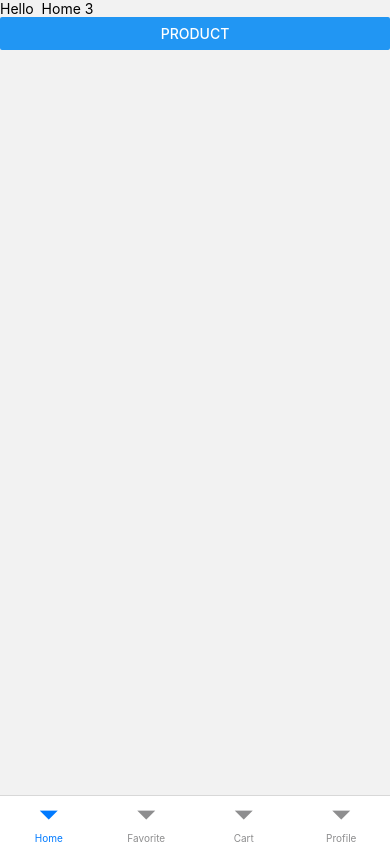
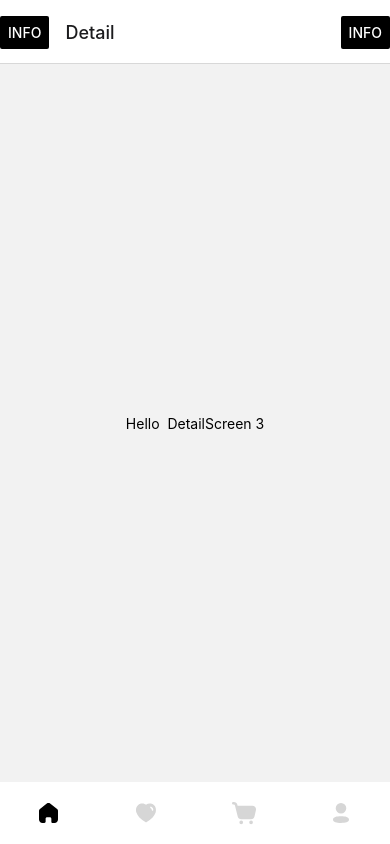
Before and after one commit to ahmetcangurel/mini-store, a React Native app: screen /Home in a window 390 px wide. Both pictures are taken after a click on the button "PRODUCT". Built offline with nearby package versions, Linux system fonts and the light colour scheme.

Commit message:
bottom navigation and icons

```diff
--- a/App.js
+++ b/App.js
@@ -1,11 +1,15 @@
-import { SafeAreaProvider } from 'react-native-safe-area-context';
+import * as React from 'react';
+import { SafeAreaView } from 'react-native';
+import { NavigationContainer } from '@react-navigation/native';
 
 import TabNavigation from './Nagivation';
 
 export default function App() {
   return (
-    <SafeAreaProvider>
-      <TabNavigation />
-    </SafeAreaProvider>
+    <SafeAreaView style={{ flex: 1 }}>
+      <NavigationContainer>
+        <TabNavigation />
+      </NavigationContainer>
+    </SafeAreaView>
   );
 }
--- a/Nagivation.js
+++ b/Nagivation.js
@@ -1,7 +1,6 @@
-
 import * as React from 'react';
-import { NavigationContainer } from '@react-navigation/native';
 import { createBottomTabNavigator } from '@react-navigation/bottom-tabs';
+import { createNativeStackNavigator } from '@react-navigation/native-stack';
 
 import HomeScreen from './Screens/HomeScreen';
 import FavoriteScreen from './Screens/FavoriteScreen';
@@ -9,21 +8,65 @@ import CartScreen from './Screens/CartScreen';
 import ProfileScreen from './Screens/ProfileScreen';
 import DetailScreen from './Screens/DetailScreen'
 
+import TabBar from './components/TabBar';
+import { Button } from 'react-native';
+
+const HomeStack = createNativeStackNavigator();
+
+function HomeStackScreen() {
+    return (
+        <HomeStack.Navigator>
+            <HomeStack.Screen
+                name="Home"
+                component={HomeScreen}
+                options={{
+                    headerRight: () => (
+                        <Button
+                            onPress={() => alert('This is a button!')}
+                            title="Info"
+                            color="#000"
+                        />
+                    )
+                },
+                    { title: 'Header!' }} />
+            <HomeStack.Screen
+                name="Detail"
+                options={{
+                    headerRight: () => (
+                        <Button
+                            onPress={() => alert('This is a button!')}
+                            title="Info"
+                            color="#000"
+                        />
+                    ),
+                    headerLeft: () => (
+                        <Button
+                            onPress={() => alert('This is a button!')}
+                            title="Info"
+                            color="#000"
+                        />
+                    ),
+                }}
+                component={DetailScreen} />
+        </HomeStack.Navigator>
+    );
+}
+
+
 const Tab = createBottomTabNavigator();
 
 function TabNavigation() {
     return (
-        <NavigationContainer>
         <Tab.Navigator
             screenOptions={{ headerShown: false }}
             initialRouteName="Home"
+            tabBar={props => <TabBar {...props} />}
         >
-                <Tab.Screen name="Home" component={HomeScreen} />
+            <Tab.Screen name="Home" component={HomeStackScreen} />
             <Tab.Screen name="Favorite" component={FavoriteScreen} />
             <Tab.Screen name="Cart" component={CartScreen} />
             <Tab.Screen name="Profile" component={ProfileScreen} />
         </Tab.Navigator>
-        </NavigationContainer>
     );
 }
 
--- a/Screens/CartScreen.js
+++ b/Screens/CartScreen.js
@@ -3,9 +3,9 @@ import { View, Text, SafeAreaView } from 'react-native'
 
 const CartScreen = () => {
     return (
-        <SafeAreaView>
+        <View style={{ flex: 1, justifyContent: 'center', alignItems: 'center' }} >
             <Text>Hello  CartScreen 3</Text>
-        </SafeAreaView>
+        </View>
     )
 }
 
--- a/Screens/DetailScreen.js
+++ b/Screens/DetailScreen.js
@@ -3,9 +3,9 @@ import { View, Text,SafeAreaView } from 'react-native'
 
 const DetailScreen = () => {
     return (
-        <SafeAreaView>
+        <View style={{ flex: 1, justifyContent: 'center', alignItems: 'center' }} >
             <Text>Hello  DetailScreen 3</Text>
-        </SafeAreaView>
+        </View>
     )
 }
 
--- a/Screens/FavoriteScreen.js
+++ b/Screens/FavoriteScreen.js
@@ -3,9 +3,9 @@ import { View, Text,SafeAreaView } from 'react-native'
 
 const FavoriteScreen = () => {
     return (
-        <SafeAreaView>
+        <View style={{ flex: 1, justifyContent: 'center', alignItems: 'center' }} >
             <Text>Hello  FavoriteScreen 3</Text>
-        </SafeAreaView>
+        </View>
     )
 }
 
--- a/Screens/HomeScreen.js
+++ b/Screens/HomeScreen.js
@@ -6,10 +6,10 @@ const HomeScreen = (props) => {
     const { navigation } = props;
 
     return (
-        <SafeAreaView>
-            <Text>Hello  Home 3</Text>
+        <View style={{ flex: 1, justifyContent: 'center', alignItems: 'center' }} >
+            <Text>Hello Home 3</Text>
             <Button title='Product' onPress={() => navigation.navigate('Detail')} />
-        </SafeAreaView>
+        </View>
     )
 }
 
--- a/Screens/ProfileScreen.js
+++ b/Screens/ProfileScreen.js
@@ -1,11 +1,11 @@
 import React from 'react'
-import { View, Text,SafeAreaView } from 'react-native'
+import { View, Text, SafeAreaView } from 'react-native'
 
 const ProfileScreen = () => {
     return (
-        <SafeAreaView>
+        <View style={{ flex: 1, justifyContent: 'center', alignItems: 'center' }} >
             <Text>Hello  ProfileScreen 3</Text>
-        </SafeAreaView>
+        </View>
     )
 }
 
--- /dev/null
+++ b/components/TabBar.js
@@ -0,0 +1,55 @@
+import React from 'react'
+import { View, Text, TouchableOpacity, StyleSheet } from 'react-native'
+import { Heart, Home, Profile, Shop } from './icons'
+
+function TabBar({ state, descriptors, navigation }) {
+    return (
+        <View style={{ flexDirection: 'row' }}>
+            {state.routes.map((route, index) => {
+                const { options } = descriptors[route.key];
+                const label =
+                    options.tabBarLabel !== undefined
+                        ? options.tabBarLabel
+                        : options.title !== undefined
+                            ? options.title
+                            : route.name;
+
+                const isFocused = state.index === index;
+
+                const onPress = () => {
+                    const event = navigation.emit({
+                        type: 'tabPress',
+                        target: route.key,
+                        canPreventDefault: true,
+                    });
+
+                    if (!isFocused && !event.defaultPrevented) {
+                        // The `merge: true` option makes sure that the params inside the tab screen are preserved
+                        navigation.navigate({ name: route.name, merge: true });
+                    }
+                };
+
+                return (
+                    <TouchableOpacity style={styles.button} onPress={onPress}>
+                        {label === 'Home' && <Home style={isFocused ? { color: '#000' } : { color: '#D6D6D6' }} />}
+                        {label === 'Favorite' && <Heart style={isFocused ? { color: '#000' } : { color: '#D6D6D6' }} />}
+                        {label === 'Cart' && <Shop style={isFocused ? { color: '#000' } : { color: '#D6D6D6' }} />}
+                        {label === 'Profile' && <Profile style={isFocused ? { color: '#000' } : { color: '#D6D6D6' }} />}
+                    </TouchableOpacity>
+                )
+            })}
+        </View>
+    )
+}
+
+export default TabBar
+
+const styles = StyleSheet.create({
+    button: {
+        flexDirection: 'row',
+        alignItems: 'center',
+        justifyContent: 'center',
+        flex: 1,
+        height: 62
+    }
+})
```
Lines whose indentation alone changed are shown as unchanged.
